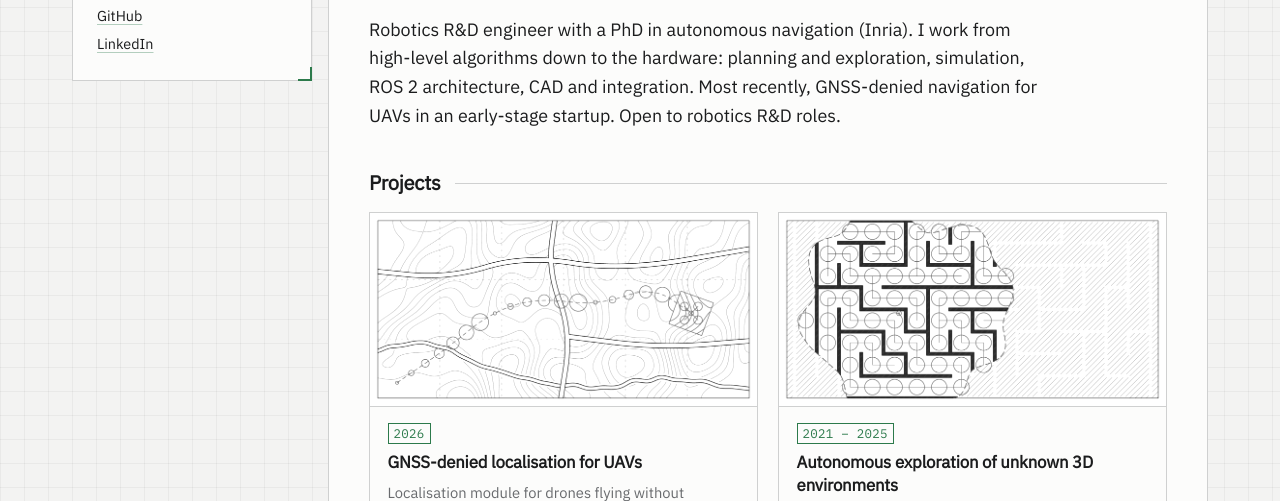
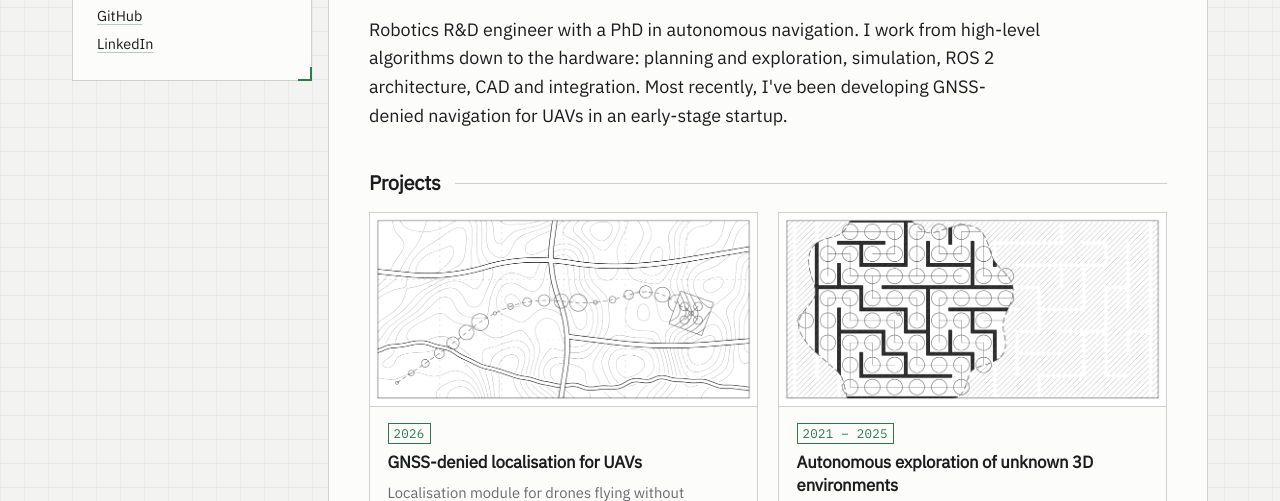
Before and after one commit to thibnoel/thibnoel.github.io, an Astro site: page / in a window 1280 px wide. Shown: the part 257-758 px from the top of the page. Built offline with nearby package versions, Linux system fonts and the light colour scheme; Astro itself is replaced by a stand-in of ours.

Commit message:
index fix

```diff
--- a/src/pages/index.astro
+++ b/src/pages/index.astro
@@ -11,9 +11,9 @@ const recent = (await getPublications()).slice(0, 3);
   <section class="pitch">
     <h1>Thibault Noël</h1>
     <p class="lead">
-      Robotics R&D engineer with a PhD in autonomous navigation (Inria). I work from high-level algorithms down
+      Robotics R&D engineer with a PhD in autonomous navigation. I work from high-level algorithms down
       to the hardware: planning and exploration, simulation, ROS 2 architecture, CAD and integration. Most
-      recently, GNSS-denied navigation for UAVs in an early-stage startup. Open to robotics R&D roles.
+      recently, I've been developing GNSS-denied navigation for UAVs in an early-stage startup.
     </p>
   </section>
 
```
